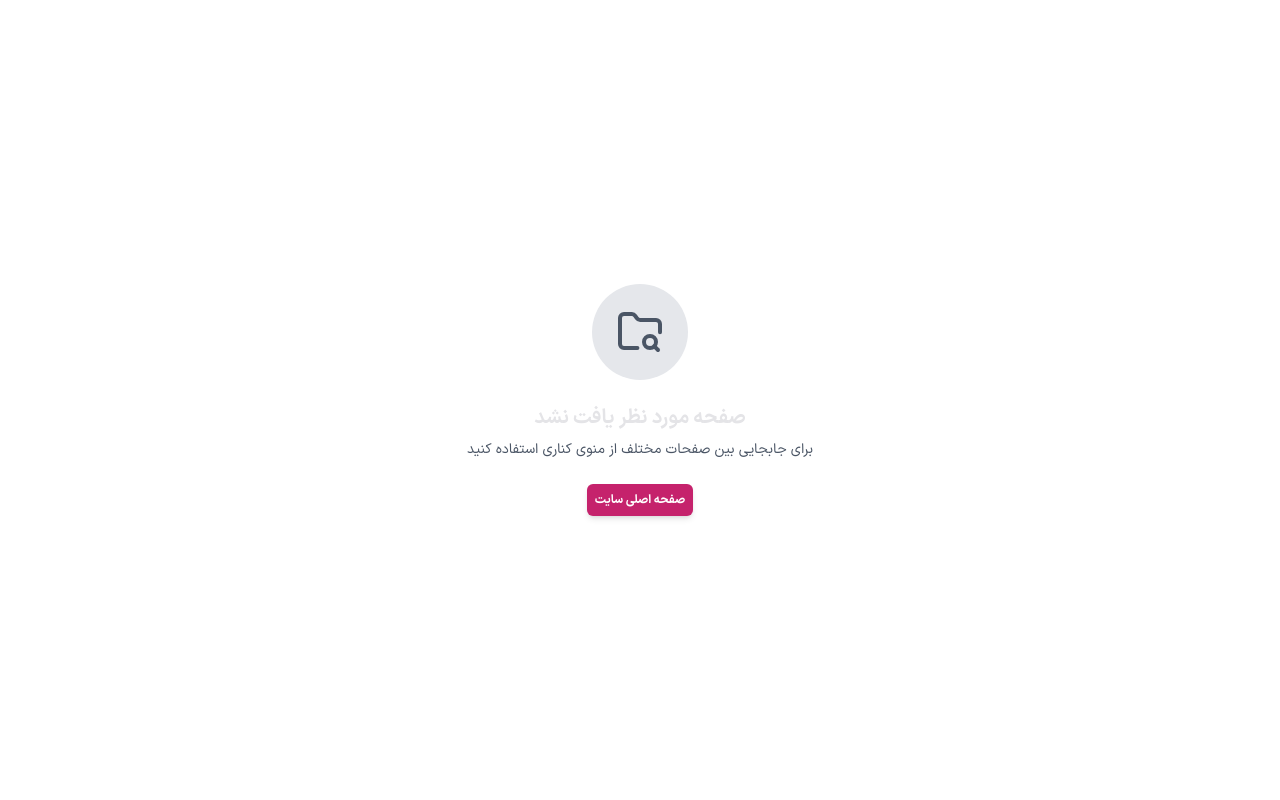
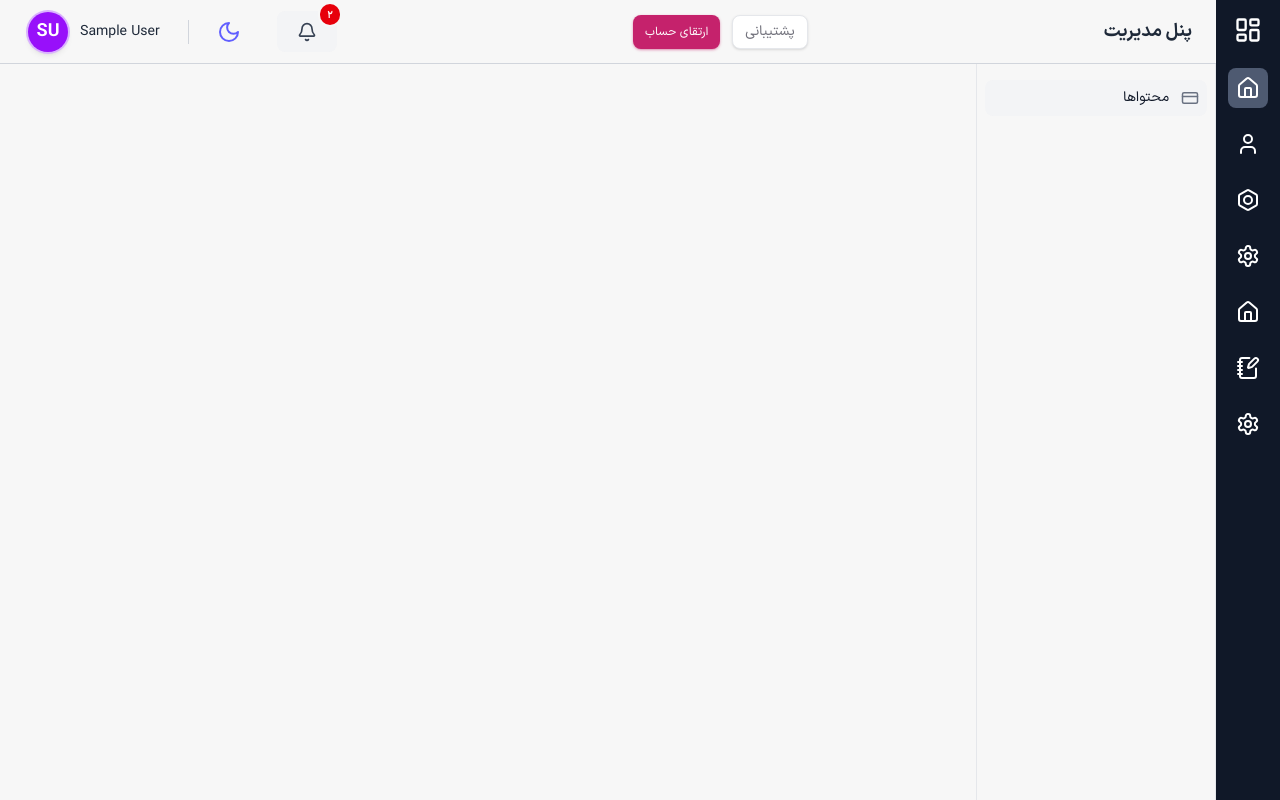
Before and after one commit to alig4t/client-core, a React (Vite) app: page /dashboard/posts/billing in a window 1280 px wide. Built offline with nearby package versions, Linux system fonts and the light colour scheme; sample sign-in values are in the browser's storage.

Commit message:
router has change structure

```diff
--- a/src/App.tsx
+++ b/src/App.tsx
@@ -4,11 +4,11 @@ import { useRoutes } from "react-router-dom";
 import "./App.css";
 import { Toaster } from "./components/ui/sonner";
 import GlobalLoaderProvider from "./components/GlobalLoaderProvider";
-import { Routes } from "./router/Routes";
+import { appRoutes } from "@/router/index"; // ✅ import از src/routes/index.tsx
 
 function App() {
   // استفاده از هوک useRoutes برای رندر کردن ساختار روت‌ها
-  const element = useRoutes(Routes);
+  const element = useRoutes(appRoutes);
 
   return (
     <>
--- a/src/components/Navbar.tsx
+++ b/src/components/Navbar.tsx
@@ -64,7 +64,7 @@ const CustomButton: FC<CustomButtonProps> = ({
 }) => {
   return (
     <button
-      className={`px-3 py-2 text-sm font-medium rounded-lg transition-colors duration-200 focus:outline-none focus:ring-2 focus:ring-offset-2 focus:ring-purple-500 ${className}`}
+      className={`!px-3 !py-1.5 text-sm font-medium rounded-lg transition-colors duration-200 focus:outline-none focus:ring-2 focus:ring-offset-2 focus:ring-purple-500 ${className}`}
       {...props}
     >
       {children}
@@ -122,7 +122,7 @@ const Navbar: FC = () => {
           پشتیبانی
         </CustomButton>
 
-        <CustomButton className="bg-[#c5226c] hover:bg-[#c11764] font-bold text-xs text-white shadow-lg shadow-[#c5226c]/40">
+        <CustomButton className="bg-[#c5226c] hover:bg-[#c11764] font-bold text-xs text-white shadow-sm shadow-[#c5226c]/40">
           ارتقای حساب
         </CustomButton>
       </div>
--- a/src/components/SubSidebar.tsx
+++ b/src/components/SubSidebar.tsx
@@ -1,35 +1,30 @@
+// src/components/SubSidebar/SubSidebar.tsx
 import { Link, useLocation } from "react-router-dom";
-import { subMenus } from "@/constants/menu";
+
 import { useEffect, useState } from "react";
+import { subMenus } from "@/router/menuUtils";
 
 const SubSidebar = () => {
   const location = useLocation();
   const [loading, setLoading] = useState(true);
 
-  // پیدا کردن کلید مرتبط (مثلاً /settings)
   const matchedKey = Object.keys(subMenus).find((prefix) =>
     location.pathname.startsWith(prefix)
   );
 
   const menuItems = matchedKey ? subMenus[matchedKey] : [];
 
-  // زمانی که مسیر تغییر کنه، دوباره لودینگ اجرا میشه
   useEffect(() => {
     setLoading(true);
-    const timer = setTimeout(() => setLoading(false), 1500);
+    const timer = setTimeout(() => setLoading(false), 150);
     return () => clearTimeout(timer);
   }, [matchedKey]);
 
-  // اگر هیچ زیرمنویی پیدا نشد، اصلاً چیزی نشون نده
   if (!matchedKey) return null;
 
   return (
-    <aside className="w-full  lg:w-60 bg-[var(--background)] border-l border-r border-gray-200 dark:border-gray-600 py-8 lg:py-4 px-6 lg:px-2">
-      <ul
-        className="
-      grid grid-cols-3 sm:grid-cols-4 gap-3
-      lg:block lg:space-y-1 w-full transition-all"
-      >
+    <aside className="w-full lg:w-60 bg-[var(--background)] border-l border-r border-gray-200 dark:border-gray-600 py-8 lg:py-4 px-6 lg:px-2">
+      <ul className="grid grid-cols-3 sm:grid-cols-4 gap-3 lg:block lg:space-y-1 w-full transition-all">
         {loading
           ? Array.from({ length: menuItems.length }).map((_, idx) => (
               <li
@@ -41,11 +36,11 @@ const SubSidebar = () => {
               </li>
             ))
           : menuItems.map((item, idx) => {
-              const isActive = location.pathname === item.href;
+              const isActive = location.pathname === item.path;
               return (
                 <li key={idx}>
                   <Link
-                    to={item.href}
+                    to={item.path}
                     className={`
                   group flex flex-col lg:flex-row items-center justify-center lg:justify-start gap-2 lg:gap-3 p-4 lg:p-2 rounded-lg text-[12px] lg:text-sm font-medium shadow-sm lg:shadow-none
                   ${
--- a/src/components/app-sidebar.tsx
+++ b/src/components/app-sidebar.tsx
@@ -1,13 +1,13 @@
+// src/components/Sidebar/Sidebar.tsx
 import {
   Tooltip,
   TooltipContent,
   TooltipProvider,
   TooltipTrigger,
 } from "@/components/ui/tooltip";
+import { mainMenu } from "@/router/menuUtils";
 import { LayoutDashboard } from "lucide-react";
 import { Link, useLocation } from "react-router-dom";
-
-import { mainMenu } from "@/constants/menu";
 
 const Sidebar = () => {
   const location = useLocation();
@@ -15,23 +15,19 @@ const Sidebar = () => {
 
   return (
     <TooltipProvider>
-      <div className=" h-auto w-16 min-w-16 bg-gray-900 flex flex-col items-center py-4">
-        {/* 🔹 لوگو بالا */}
-        {/* #2cbabb */}
+      <div className="h-auto w-16 min-w-16 bg-gray-900 flex flex-col items-center py-4">
         <div className="mb-6">
           <LayoutDashboard size={28} className="text-white" />
         </div>
-
-        {/* 🔹 بخش اسکرول‌پذیر آیتم‌ها */}
         <div className="flex-1 overflow-y-auto scrollbar-thin scrollbar-thumb-gray-700 scrollbar-track-transparent w-full flex flex-col items-center gap-4 custom-scrollbar">
           {mainMenu.map((item, index) => (
             <Tooltip key={index}>
               <TooltipTrigger asChild>
-                <Link to={item.href}>
+                <Link to={item.path}>
                   <div
                     className={`text-white hover:bg-gray-800 p-2 rounded-lg cursor-pointer
                     ${
-                      "/" + currentPath === item.href
+                      "/" + currentPath === item.path
                         ? "bg-[#9eaecd70] text-white"
                         : "text-gray-400 hover:bg-gray-800 hover:text-white"
                     }
--- a/src/constants/menu.tsx
+++ b/src/constants/menu.tsx
@@ -16,7 +16,7 @@ import {
 } from "lucide-react";
 import type { JSX } from "react";
 
-export const mainMenu = [
+const mainMenu = [
   { icon: <Home size={24} />, label: "خانه", href: "/dashboard" },
   { icon: <User size={24} />, label: "پروفایل", href: "/dashboard/profile" },
   { icon: <Bolt size={24} />, label: "پورتال", href: "/dashboard/portal" },
--- a/src/pages/Profile.tsx
+++ b/src/pages/Profile.tsx
@@ -3,8 +3,8 @@ import SessionTable from "@/components/SessionTable";
 const Profile = () => {
   return (
     <>
-      {/* <div className="p-4">صفحه پروفایل</div> */}
-      <SessionTable />
+      <div className="p-4">صفحه پروفایل</div>
+      {/* <SessionTable /> */}
     </>
   );
 };
--- /dev/null
+++ b/src/router/Route.types.ts
@@ -0,0 +1,19 @@
+// src/types/route.types.ts
+import type { ReactNode } from "react";
+
+export type Permission = string;
+
+export interface RouteMeta {
+  path: string;
+  label?: string;
+  icon?: ReactNode;
+  permission?: Permission;
+  showInMenu?: boolean;
+  parent?: string;
+  isPublic?: boolean;
+}
+
+export type RouteConfig = RouteMeta & {
+  element?: React.LazyExoticComponent<React.ComponentType<any>>;
+  children?: RouteConfig[];
+};
--- a/src/router/Routes.tsx
+++ b/src/router/Routes.tsx
@@ -1,164 +1,85 @@
-// src/routes.tsx
-import type { RouteObject } from "react-router-dom";
-import { lazy, Suspense } from "react";
-import Layout from "../components/Layout/Layout";
-import NotFoundPage from "../components/NotFoundPage";
-import ProtectedRoute from "./ProtectedRoute";
-import PublicRoute from "./PublicRoute";
-import LandingPage from "@/pages/HomePage/LandingPage";
+// src/constants/routes.ts
+import { lazy } from "react";
 
-// Lazy-loaded pages
-const LoginPage = lazy(() => import("../pages/Login"));
+
+// Lazy components (همان‌هایی که در routes.tsx داشتی)
+const LandingPage = lazy(() => import("@/pages/HomePage/LandingPage"));
+const LoginPage = lazy(() => import("@/pages/Login"));
 const RegisterPage = lazy(() => import("@/pages/RegisterPage"));
-const Profile = lazy(() => import("../pages/Profile"));
-const Settings = lazy(() => import("../pages/Settings"));
-const Post = lazy(() => import("../pages/Post"));
 const Dashboard = lazy(() => import("@/pages/Dashboard/Main/DashboardMain"));
+const Profile = lazy(() => import("@/pages/Profile"));
+const Settings = lazy(() => import("@/pages/Settings"));
+const Post = lazy(() => import("@/pages/Post"));
 
-// Permission Module
+// Permission & Comprehensive
 const PermissionPage = lazy(() => import("@/Models/Permission/PermissionPage"));
-const PermissionCreate = lazy(
-  () => import("@/Models/Permission/PermissionCreate")
-);
+const PermissionCreate = lazy(() => import("@/Models/Permission/PermissionCreate"));
+const ComprehensivePage = lazy(() => import("@/Models/Comprehensive/ComprehensivePage"));
+const ComprehensiveCreate = lazy(() => import("@/Models/Comprehensive/ComprehensiveCreate"));
+const ComprehensiveDisplay = lazy(() => import("@/Models/Comprehensive/ComprehensiveDisplay"));
 
-// Comprehensive Module
-const ComprehensivePage = lazy(
-  () => import("@/Models/Comprehensive/ComprehensivePage")
-);
-const ComprehensiveCreate = lazy(
-  () => import("@/Models/Comprehensive/ComprehensiveCreate")
-);
-const ComprehensiveDisplay = lazy(
-  () => import("@/Models/Comprehensive/ComprehensiveDisplay")
-);
+// Icons
+import {
+  Home,
+  User,
+  Settings as SettingsIcon,
+  Plug,
+  Users,
+  PlusSquare,
+  LifeBuoy,
+  Shield,
+  Code,
+  Bell,
+  Zap,
+  CreditCard,
+  NotebookPen,
+  Bolt,
+} from "lucide-react";
+import type { RouteConfig } from "./route.types";
 
-// Wrapper for lazy components with Suspense fallback (optional: you can customize fallback)
-const LazyRoute = ({ children }: { children: React.ReactNode }) => (
-  <Suspense fallback={<div>در حال بارگذاری...</div>}>{children}</Suspense>
-);
+// تابع برای مسیرهای پارامتری
+export const withId = (base: string) => `${base}/:id`;
 
-export const Routes: RouteObject[] = [
-  {
-    path: "/",
-    element: <PublicRoute />,
-    children: [
-      {
-        path: "/",
-        element: (
-          <LazyRoute>
-            <LandingPage />
-          </LazyRoute>
-        ),
-      },
-      {
-        path: "login",
-        element: (
-          <LazyRoute>
-            <LoginPage inModal={false} switchModal={() => {}} />
-          </LazyRoute>
-        ),
-      },
-      {
-        path: "register",
-        element: (
-          <LazyRoute>
-            <RegisterPage inModal={false} switchModal={() => {}} />
-          </LazyRoute>
-        ),
-      },
-    ],
-  },
-  {
-    path: "/",
-    element: <ProtectedRoute />,
-    children: [
-      {
-        path: "/dashboard",
-        element: <Layout />,
-        children: [
-          {
-            index: true,
-            element: (
-              <LazyRoute>
-                <Dashboard />
-              </LazyRoute>
-            ),
-          },
-          {
-            path: "/dashboard/profile",
-            element: (
-              <LazyRoute>
-                <Profile />
-              </LazyRoute>
-            ),
-          },
-          {
-            path: "/dashboard/settings",
-            element: (
-              <LazyRoute>
-                <Settings />
-              </LazyRoute>
-            ),
-          },
-          {
-            path: "/dashboard/posts",
-            element: (
-              <LazyRoute>
-                <Post />
-              </LazyRoute>
-            ),
-          },
-          {
-            path: "/dashboard/portal",
-            children: [
-              {
-                path: "/dashboard/portal/permissions",
-                element: (
-                  <LazyRoute>
-                    <PermissionPage />
-                  </LazyRoute>
-                ),
-              },
-              {
-                path: "/dashboard/portal/permissions/create",
-                element: (
-                  <LazyRoute>
-                    <PermissionCreate />
-                  </LazyRoute>
-                ),
-              },
-              {
-                path: "/dashboard/portal/comprehensive",
-                element: (
-                  <LazyRoute>
-                    <ComprehensivePage />
-                  </LazyRoute>
-                ),
-              },
-              {
-                path: "/dashboard/portal/comprehensive/create",
-                element: (
-                  <LazyRoute>
-                    <ComprehensiveCreate />
-                  </LazyRoute>
-                ),
-              },
-              {
-                path: "/dashboard/portal/comprehensive/:id",
-                element: (
-                  <LazyRoute>
-                    <ComprehensiveDisplay />
-                  </LazyRoute>
-                ),
-              },
-            ],
-          },
-        ],
-      },
-    ],
-  },
-  {
-    path: "*",
-    element: <NotFoundPage />,
-  },
+// ✅ تمام مسیرهای شما — دقیقاً مطابق منوی فعلی، اما با متادیتا
+export const routeConfig: RouteConfig[] = [
+  // --- Public ---
+  { path: "/", label: "صفحه اصلی", element: LandingPage, isPublic: true, showInMenu: false },
+  { path: "/login", label: "ورود", element: LoginPage, isPublic: true, showInMenu: false },
+  { path: "/register", label: "ثبت‌نام", element: RegisterPage, isPublic: true, showInMenu: false },
+
+  // --- Main Menu Items (showInMenu: true, بدون parent) ---
+  { path: "/dashboard", label: "خانه", icon: <Home size={24} />, element: Dashboard, showInMenu: true },
+  { path: "/dashboard/profile", label: "پروفایل", icon: <User size={24} />, element: Profile, showInMenu: true },
+  { path: "/dashboard/portal", label: "پورتال", icon: <Bolt size={24} />, showInMenu: true }, // بدون element — فقط والد
+  { path: "/dashboard/settings", label: "تنظیمات", icon: <SettingsIcon size={24} />, element: Settings, showInMenu: true },
+  { path: "/dashboard/stats", label: "آمار", icon: <Home size={24} />, showInMenu: true }, // بدون element فعلاً
+  { path: "/dashboard/posts", label: "پست ها", icon: <NotebookPen size={24} />, element: Post, showInMenu: true },
+  { path: "/dashboard/security", label: "امنیت", icon: <SettingsIcon size={24} />, showInMenu: true },
+
+  // --- Submenus: Portal ---
+  { path: "/dashboard/portal/tags", label: "تگ ها", icon: <CreditCard size={18} />, parent: "/dashboard/portal", showInMenu: true },
+  { path: "/dashboard/portal/posts", label: "پست ها", icon: <CreditCard size={18} />, parent: "/dashboard/portal", showInMenu: true },
+  { path: "/dashboard/portal/permissions", label: "مجوز ها", icon: <Shield size={18} />, element: PermissionPage, parent: "/dashboard/portal", showInMenu: true },
+  { path: "/dashboard/portal/comprehensive", label: "ترکیبی ها", icon: <Code size={18} />, element: ComprehensivePage, parent: "/dashboard/portal", showInMenu: true },
+
+  // --- Submenus: Settings ---
+  { path: "/dashboard/settings/accounts", label: "اتصال اکانت‌ها", icon: <Plug size={18} />, parent: "/dashboard/settings", showInMenu: true },
+  { path: "/dashboard/settings/team", label: "اعضای تیم", icon: <Users size={18} />, parent: "/dashboard/settings", showInMenu: true },
+  { path: "/dashboard/settings/integrations", label: "ادغام ابزارها", icon: <PlusSquare size={18} />, parent: "/dashboard/settings", showInMenu: true },
+  { path: "/dashboard/settings/tickets", label: "تیکت پشتیبانی", icon: <LifeBuoy size={18} />, parent: "/dashboard/settings", showInMenu: true },
+  { path: "/dashboard/settings/profile", label: "تنظیمات حساب", icon: <SettingsIcon size={18} />, parent: "/dashboard/settings", showInMenu: true },
+  { path: "/dashboard/settings/security", label: "تنظیمات امنیتی", icon: <Shield size={18} />, parent: "/dashboard/settings", showInMenu: true },
+  { path: "/dashboard/settings/dev", label: "توسعه دهندگان", icon: <Code size={18} />, parent: "/dashboard/settings", showInMenu: true },
+  { path: "/dashboard/settings/notifications", label: "اطلاع‌رسانی", icon: <Bell size={18} />, parent: "/dashboard/settings", showInMenu: true },
+  { path: "/dashboard/settings/upgrade", label: "ارتقا اشتراک", icon: <Zap size={18} />, parent: "/dashboard/settings", showInMenu: true },
+  { path: "/dashboard/settings/billing", label: "سوابق مالی", icon: <CreditCard size={18} />, parent: "/dashboard/settings", showInMenu: true },
+
+  // --- Extra (برای profile و posts) ---
+  { path: "/dashboard/profile/billing", label: "محتواها", icon: <CreditCard size={18} />, parent: "/dashboard/profile", showInMenu: true },
+  { path: "/dashboard/posts/billing", label: "محتواها", icon: <CreditCard size={18} />, parent: "/dashboard/posts", showInMenu: true },
+
+  // --- Create & Detail Pages (not in menu) ---
+  { path: "/dashboard/portal/permissions/create", element: PermissionCreate, permission: "create:permissions", showInMenu: false },
+  { path: "/dashboard/portal/comprehensive/create", element: ComprehensiveCreate, permission: "create:comprehensive", showInMenu: false },
+  { path: withId("/dashboard/portal/comprehensive"), element: ComprehensiveDisplay, permission: "view:comprehensive", showInMenu: false },
 ];
--- /dev/null
+++ b/src/router/index.tsx
@@ -0,0 +1,50 @@
+// src/routes/index.tsx
+import type { RouteObject } from "react-router-dom";
+import { Suspense } from "react";
+
+import Layout from "@/components/Layout/Layout";
+import NotFoundPage from "@/components/NotFoundPage";
+import { routeConfig } from "./Routes"; // ✅ بدون 'type'
+import PublicRoute from "./PublicRoute";
+import ProtectedRoute from "./ProtectedRoute";
+
+const LazyFallback = () => <div>در حال بارگذاری...</div>;
+
+const buildRoutes = (routes: typeof routeConfig): RouteObject[] => {
+  return routes.map((route) => {
+    const element = route.element ? (
+      <Suspense fallback={<LazyFallback />}>
+        <route.element />
+      </Suspense>
+    ) : undefined;
+
+    return {
+      path: route.path,
+      element,
+      children: route.children ? buildRoutes(route.children) : undefined,
+    };
+  });
+};
+
+const publicRoutes = routeConfig.filter((r) => r.isPublic);
+const protectedRoutes = routeConfig.filter((r) => !r.isPublic);
+
+export const appRoutes: RouteObject[] = [
+  {
+    path: "/",
+    element: <PublicRoute />,
+    children: buildRoutes(publicRoutes),
+  },
+  {
+    path: "/",
+    element: <ProtectedRoute />,
+    children: [
+      {
+        path: "/dashboard",
+        element: <Layout />,
+        children: buildRoutes(protectedRoutes),
+      },
+    ],
+  },
+  { path: "*", element: <NotFoundPage /> },
+];
--- /dev/null
+++ b/src/router/menuUtils.ts
@@ -0,0 +1,22 @@
+// src/lib/menuUtils.ts
+import { routeConfig } from "./Routes";
+import type { RouteMeta } from "./route.types";
+
+// فقط آیتم‌هایی که باید در منو نمایش داده شوند
+const validMenuItems = routeConfig.filter((r): r is RouteMeta => {
+  return (
+    r.showInMenu === true &&
+    typeof r.label === "string" &&
+    r.icon != null
+  );
+});
+
+export const mainMenu = validMenuItems.filter(item => !item.parent);
+
+export const subMenus: Record<string, RouteMeta[]> = {};
+validMenuItems.forEach(item => {
+  if (item.parent) {
+    if (!subMenus[item.parent]) subMenus[item.parent] = [];
+    subMenus[item.parent].push(item);
+  }
+});
```
